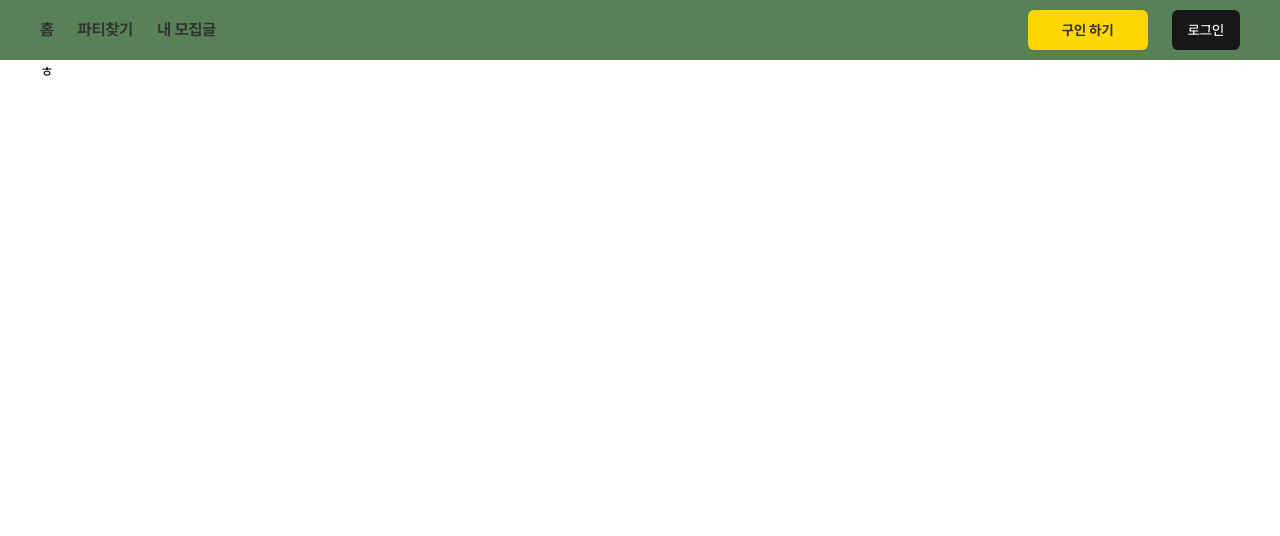
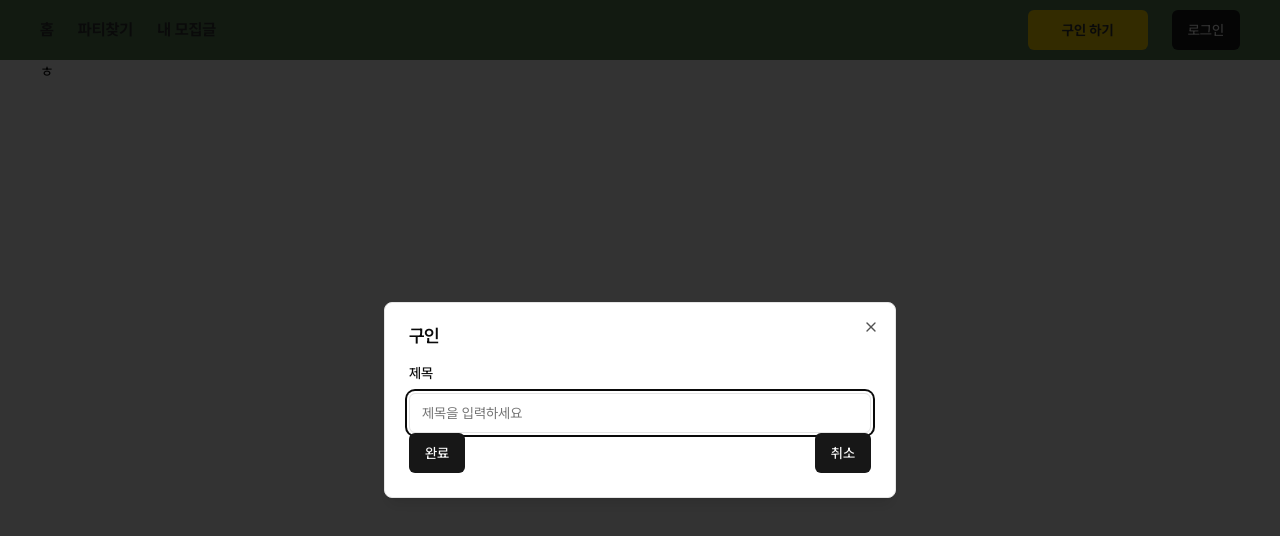
Before and after one commit to stopbrother/mapleland-party, a Next.js app: page / in a window 1280 px wide. Both pictures are taken after a click on the button "구인 하기". Shown: the top 536 px of the page. Built offline with nearby package versions, Linux system fonts and the light colour scheme.

Commit message:
feat: 모달폼 구현

```diff
--- a/src/components/Header.tsx
+++ b/src/components/Header.tsx
@@ -1,6 +1,7 @@
 import Link from 'next/link';
 import React from 'react';
 import { Button } from './ui/button';
+import RecruitForm from './RecruitForm';
 
 const Header = () => {
   return (
@@ -18,9 +19,7 @@ const Header = () => {
           </Link>
         </nav>
         <div className="space-x-6">
-          <Button className="bg-[#FFD700] text-[#333333] font-bold w-[120px] h-[40px]">
-            구인 하기
-          </Button>
+          <RecruitForm />
           <Button>로그인</Button>
         </div>
       </div>
--- /dev/null
+++ b/src/components/RecruitForm.tsx
@@ -0,0 +1,77 @@
+'use client';
+import { zodResolver } from '@hookform/resolvers/zod';
+import { useForm } from 'react-hook-form';
+import { z } from 'zod';
+
+import { Button } from './ui/button';
+import {
+  Dialog,
+  DialogClose,
+  DialogContent,
+  DialogHeader,
+  DialogTitle,
+  DialogTrigger,
+} from './ui/dialog';
+import { Form, FormField, FormItem, FormLabel, FormMessage } from './ui/form';
+import { Input } from './ui/input';
+
+const FormSchema = z.object({
+  // type: z.enum(['hunt', 'quest', 'boss']),
+  title: z.string().min(2, {
+    message: '2글자 이상 입력해주세요.',
+  }),
+});
+
+const RecruitForm = () => {
+  const form = useForm<z.infer<typeof FormSchema>>({
+    resolver: zodResolver(FormSchema),
+    defaultValues: {
+      title: '',
+    },
+  });
+
+  const onSubmit = (data: z.infer<typeof FormSchema>) => {
+    console.log('data', data);
+    form.reset();
+  };
+  return (
+    <Dialog>
+      <DialogTrigger asChild>
+        <Button className="bg-[#FFD700] text-[#333333] font-bold w-[120px] h-[40px]">
+          구인 하기
+        </Button>
+      </DialogTrigger>
+
+      <DialogContent>
+        <DialogHeader>
+          <DialogTitle>구인</DialogTitle>
+        </DialogHeader>
+
+        <Form {...form}>
+          <form onSubmit={form.handleSubmit(onSubmit)}>
+            {/* 제목 */}
+            <FormField
+              control={form.control}
+              name="title"
+              render={({ field }) => (
+                <FormItem>
+                  <FormLabel>제목</FormLabel>
+                  <Input placeholder="제목을 입력하세요" {...field} />
+                  <FormMessage />
+                </FormItem>
+              )}
+            />
+            <div className="flex justify-between">
+              <Button type="submit">완료</Button>
+              <DialogClose asChild>
+                <Button type="button">취소</Button>
+              </DialogClose>
+            </div>
+          </form>
+        </Form>
+      </DialogContent>
+    </Dialog>
+  );
+};
+
+export default RecruitForm;
```
